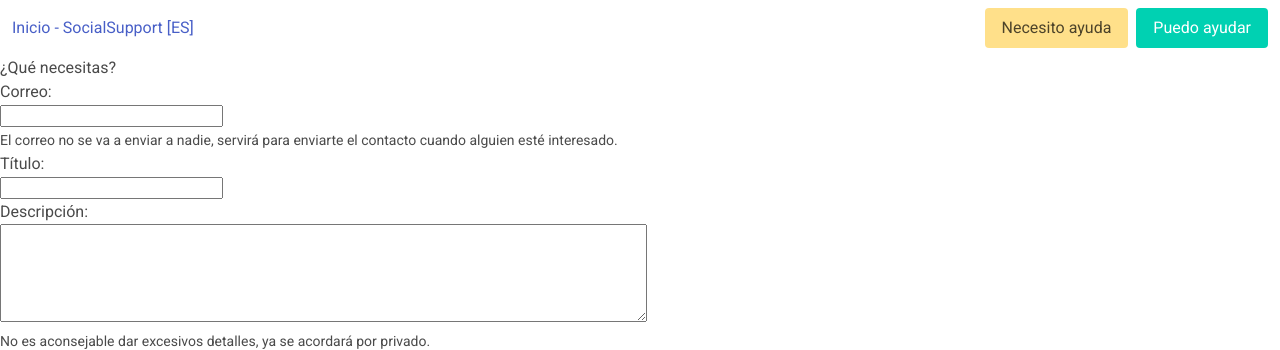
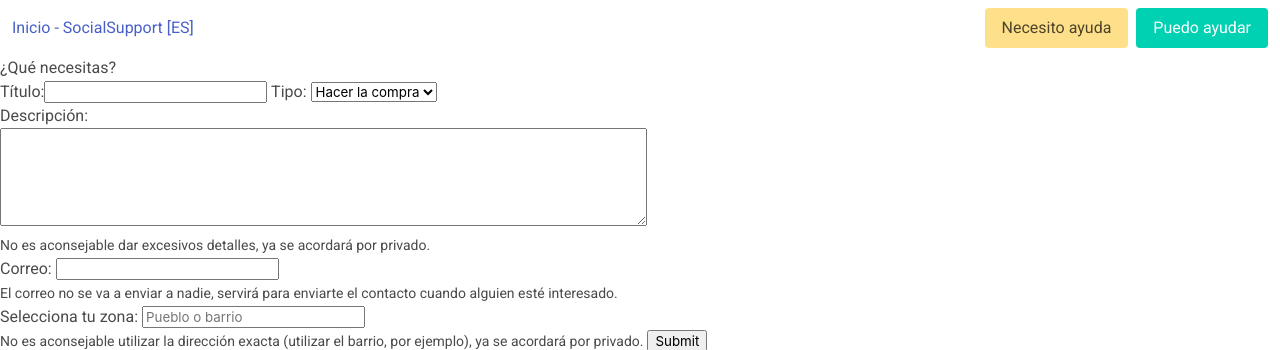
Before and after one commit to vperezb/social-support, a Flask app: page /need in a window 1280 px wide. Shown: the top 350 px of the page. Run offline with Flask 2, Linux system fonts and the light colour scheme; some libraries are stand-ins or nearby versions.

Commit message:
#card-34609057

```diff
--- a/app/main.py
+++ b/app/main.py
@@ -105,12 +105,12 @@ def stored_enroll_form():
 
 @app.route('/stored_need', methods=['POST'])
 def stored_need_form():
-    lat = request.form['lat']
-    lng = request.form['lng']
+    lat = float(request.form['lat'])
+    lng = float(request.form['lng'])
     email = request.form['email']
     title = request.form['title']
     description = request.form['description']
-    type = 'other'
+    type = request.form['type']
     store_need(email, lat, lng, title, description, type)
     return render_template(
         'need_detail.html', need = {
--- a/app/templates/need.html
+++ b/app/templates/need.html
@@ -1,9 +1,9 @@
 <!DOCTYPE html>
 <html>
-<head>
-  {% include '/default_head.html' %}
-</head>
-<body>
+  <head>
+    {% include '/default_head.html' %}
+  </head>
+  <body>
   {% include '/header.html' %}
   <div id="container">
     <div class="pagetitle">
@@ -11,84 +11,111 @@
     </div>
     <div id="main">
       <form method="post" action="{{ url_for('stored_need_form') }}">
-        <label for="email">Correo:</label><br>
+        <label for="title">Título:</label><input type="text" name="title">
+        <label for="type">Tipo:</label>
+        <select id="type" name="type">
+          <option value="groceries">Hacer la compra</option>
+          <option value="children-care">Canguro</option>
+          <option value="other">Otro</option>
+        </select><br>
+        <label for="description">Descripción:</label><br>
+        <textarea name="description" rows="6" cols="70"></textarea><br>
+        <small>No es aconsejable dar excesivos detalles, ya se acordará por privado.</small><br>
+        <label for="email">Correo:</label>
         <input type="email" name="email"><br>
         <small>El correo no se va a enviar a nadie, servirá para enviarte el contacto cuando alguien esté interesado.</small><br>
-        <label for="title">Título:</label><br>
-        <input type="text" name="title"><br>
-        <label for="description">Descripción:</label><br>
-        <textarea name="description" rows="6" cols="70"></textarea><br>
-        <small>No es aconsejable dar excesivos detalles, ya se acordará por privado.</small>
         <input type="text" name="lat" id="lat" readonly="yes" hidden>
         <input type="text" name="lng" id="lng" readonly="yes" hidden>
-        <h2>¿Dónde?</h2>
-        <p>Haz click sobre el mapa para seleccionar la zona aproximada</p>
+        Selecciona tu zona: <input id="query-box" class="controls" type="text" placeholder="Pueblo o barrio"><br>
+        <input id="distance" name="distance" class="controls" type="number" placeholder="" value="1000" max="2000" hidden>
         <small>No es aconsejable utilizar la dirección exacta (utilizar el barrio, por ejemplo), ya se acordará por privado.</small>
+        <input type="submit">
         <div id="map"></div>
-        <input type="submit">
+
       </form>
     </div>
   </div>
-  <script async defer
-    src="https://maps.googleapis.com/maps/api/js?key={{context.key}}&callback=initMap">
-  </script>
   <script>
-    //Set up some of our variables.
-    var map; //Will contain map object.
-    var marker = false; ////Has the user plotted their location marker?
+    // This example adds a search box to a map, using the Google Place Autocomplete
+    // feature. People can enter geographical searches. The search box will return a
+    // pick list containing a mix of places and predicted search terms.
 
-    //Function called to initialize / create the map.
-    //This is called when the page has loaded.
-    function initMap() {
+    // This example requires the Places library. Include the libraries=places
+    // parameter when you first load the API. For example:
+    // <script src="https://maps.googleapis.com/maps/api/js?key=YOUR_API_KEY&libraries=places">
 
-        //The center location of our map.
-        var centerOfMap = new google.maps.LatLng(39.9776665,-4.7622723);
+    function initAutocomplete() {
+      var map = new google.maps.Map(document.getElementById('map'), {
+        center: {lat: 39.9776665, lng: -4.7622723},
+        zoom: 6,
+        mapTypeId: 'roadmap',
+          zoomControl: true,
+          mapTypeControl: false,
+          scaleControl: true,
+          streetViewControl: false,
+          rotateControl: true,
+          fullscreenControl: true
+      });
 
-        //Map options.
-        var options = {
-          center: centerOfMap, //Set center.
-          zoom: 6 //The zoom value.
-        };
+      // Create the search box and link it to the UI element.
+      var input = document.getElementById('query-box');
+      var searchBox = new google.maps.places.SearchBox(input);
 
-        //Create the map object.
-        map = new google.maps.Map(document.getElementById('map'), options);
+      // Bias the SearchBox results towards current map's viewport.
+      map.addListener('bounds_changed', function() {
+        searchBox.setBounds(map.getBounds());
+      });
 
-        //Listen for any clicks on the map.
-        google.maps.event.addListener(map, 'click', function(event) {
-            //Get the location that the user clicked.
-            var clickedLocation = event.latLng;
-            //If the marker hasn't been added.
-            if(marker === false){
-                //Create the marker.
-                marker = new google.maps.Marker({
-                    position: clickedLocation,
-                    map: map,
-                    draggable: true //make it draggable
-                });
-                //Listen for drag events!
-                google.maps.event.addListener(marker, 'dragend', function(event){
-                    markerLocation();
-                });
-            } else{
-                //Marker has already been added, so just change its location.
-                marker.setPosition(clickedLocation);
-            }
-            //Get the marker's location.
-            markerLocation();
+      var markers = [];
+      // Listen for the event fired when the user selects a prediction and retrieve
+      // more details for that place.
+      searchBox.addListener('places_changed', function() {
+        var places = searchBox.getPlaces();
+
+        if (places.length == 0) {
+          return;
+        }
+
+        // Clear out the old markers.
+        markers.forEach(function(marker) {
+          marker.setMap(null);
         });
-    }
+        markers = [];
 
-    //This function will get the marker's current location and then add the lat/long
-    //values to our textfields so that we can save the location.
-    function markerLocation(){
-        //Get location.
-        var currentLocation = marker.getPosition();
-        //Add lat and lng values to a field that we can save.
-        document.getElementById('lat').value = currentLocation.lat(); //latitude
-        document.getElementById('lng').value = currentLocation.lng(); //longitude
+        // For each place, get the icon, name and location.
+        var bounds = new google.maps.LatLngBounds();
+        places.forEach(function(place) {
+          if (!place.geometry) {
+            console.log("Returned place contains no geometry");
+            return;
+          }
+
+          // Create a marker for each place.
+          markers.push(new google.maps.Marker({
+            map: map,
+            title: place.name,
+            position: place.geometry.location
+          }));
+
+          console.log(place.geometry.location.lat())
+          console.log(place.geometry.location.lng())
+          document.getElementById('lat').value = place.geometry.location.lat();
+          document.getElementById('lng').value = place.geometry.location.lng();
+
+          if (place.geometry.viewport) {
+            // Only geocodes have viewport.
+            bounds.union(place.geometry.viewport);
+          } else {
+            bounds.extend(place.geometry.location);
+          }
+        });
+        map.fitBounds(bounds);
+      });
     }
 
   </script>
+  <script src="https://maps.googleapis.com/maps/api/js?key={{context.key}}&libraries=places&callback=initAutocomplete" async defer></script>
+
 {% include '/footer.html' %}
 </body>
 </html>
```
